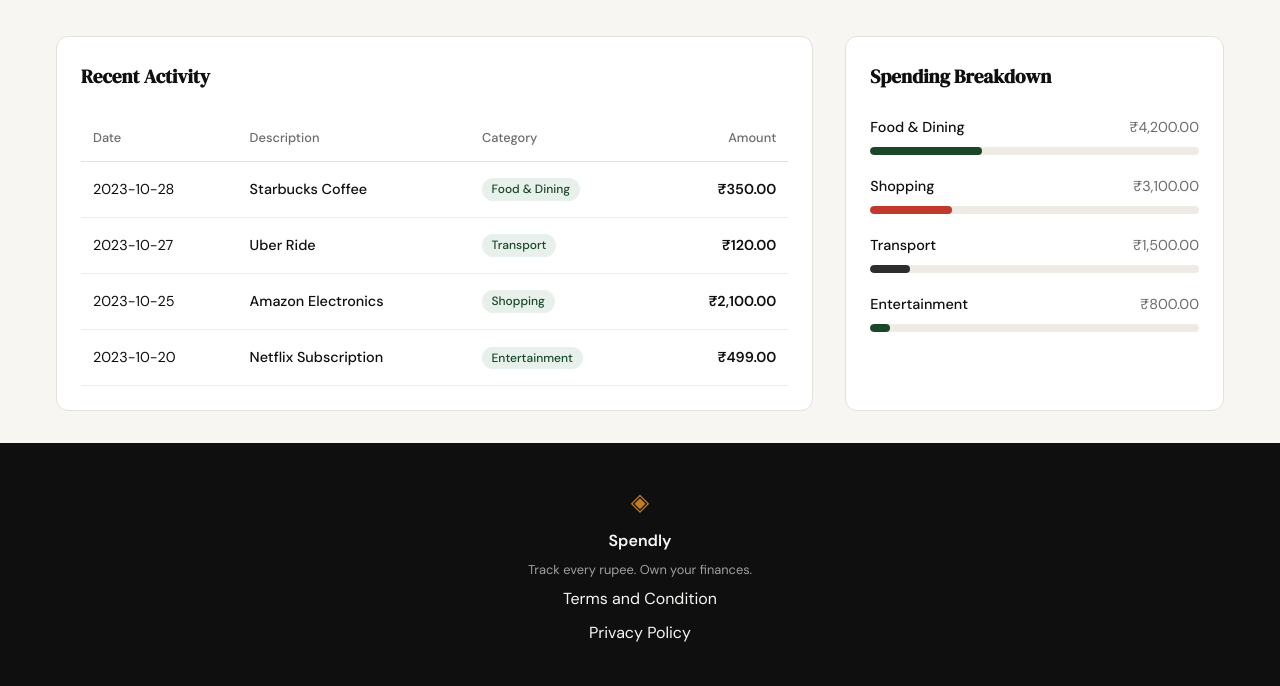
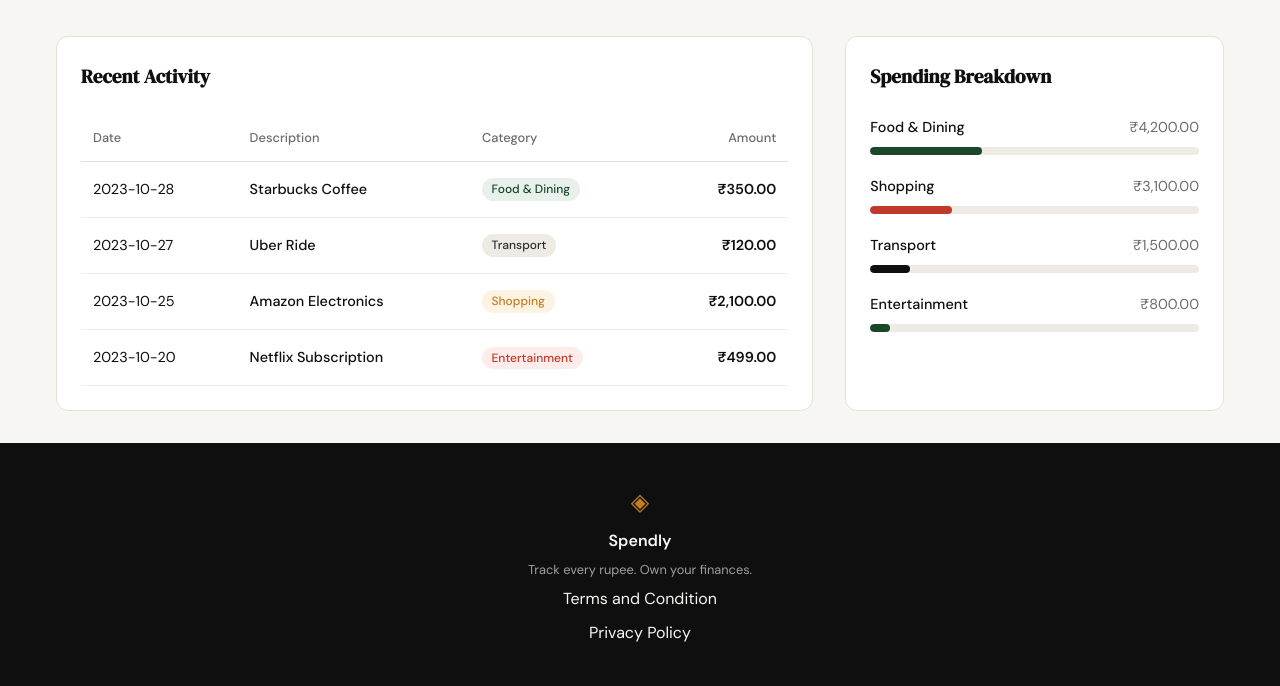
Before and after one commit to Aayushcell/Spendly, a Flask app: page /profile in a window 1280 px wide. Shown: the part 419-1105 px from the top of the page. Run offline with Flask 3, Linux system fonts and the light colour scheme; a user stored in the database is signed in.

Commit message:
updated profile page ui

```diff
--- a/static/css/profile.css
+++ b/static/css/profile.css
@@ -219,6 +219,12 @@
     font-weight: 500;
 }
 
+/* Category Specific Colors for Badges */
+.category-badge.cat-food { background: var(--accent-light); color: var(--accent); }
+.category-badge.cat-shopping { background: var(--accent-2-light); color: var(--accent-2); }
+.category-badge.cat-transport { background: var(--border-soft); color: var(--ink-soft); }
+.category-badge.cat-entertainment { background: var(--danger-light); color: var(--danger); }
+
 /* Breakdown Styles */
 .breakdown-list {
     display: flex;
@@ -262,7 +268,7 @@
 
 .progress-fill.alt-1 { background: var(--accent-2); }
 .progress-fill.alt-2 { background: var(--danger); }
-.progress-fill.alt-3 { background: var(--ink-soft); }
+.progress-fill.alt-3 { background: var(--ink); }
 
 
 @media (max-width: 768px) {
--- a/templates/profile.html
+++ b/templates/profile.html
@@ -64,7 +64,11 @@
                         <tr>
                             <td>{{ tx.date }}</td>
                             <td class="tx-desc">{{ tx.description }}</td>
-                            <td><span class="category-badge">{{ tx.category }}</span></td>
+                            <td class="text-center">
+                                <span class="category-badge {{ 'cat-food' if tx.category == 'Food & Dining' else 'cat-shopping' if tx.category == 'Shopping' else 'cat-transport' if tx.category == 'Transport' else 'cat-entertainment' if tx.category == 'Entertainment' else '' }}">
+                                    {{ tx.category }}
+                                </span>
+                            </td>
                             <td class="amount text-right">{{ tx.amount }}</td>
                         </tr>
                         {% endfor %}
```
